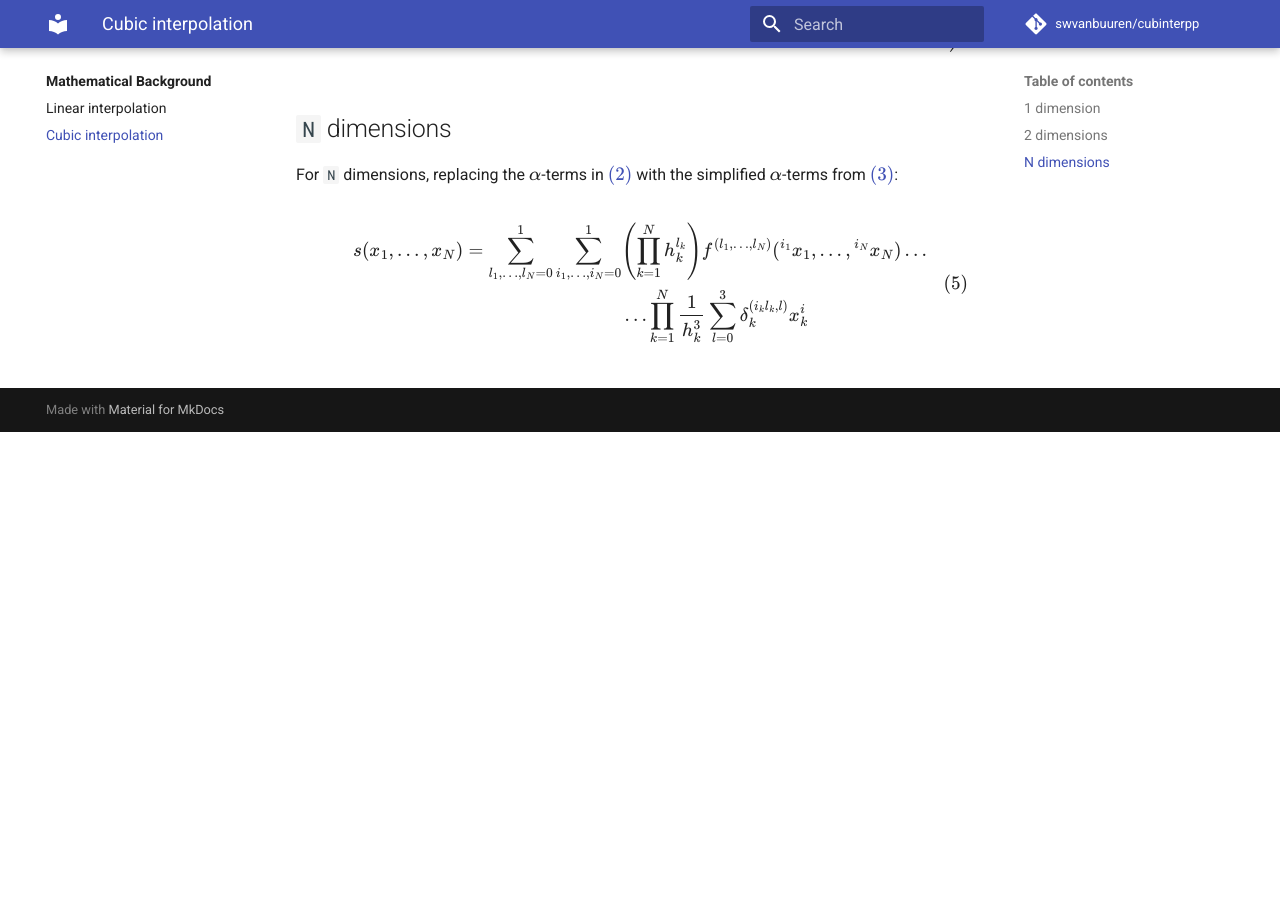
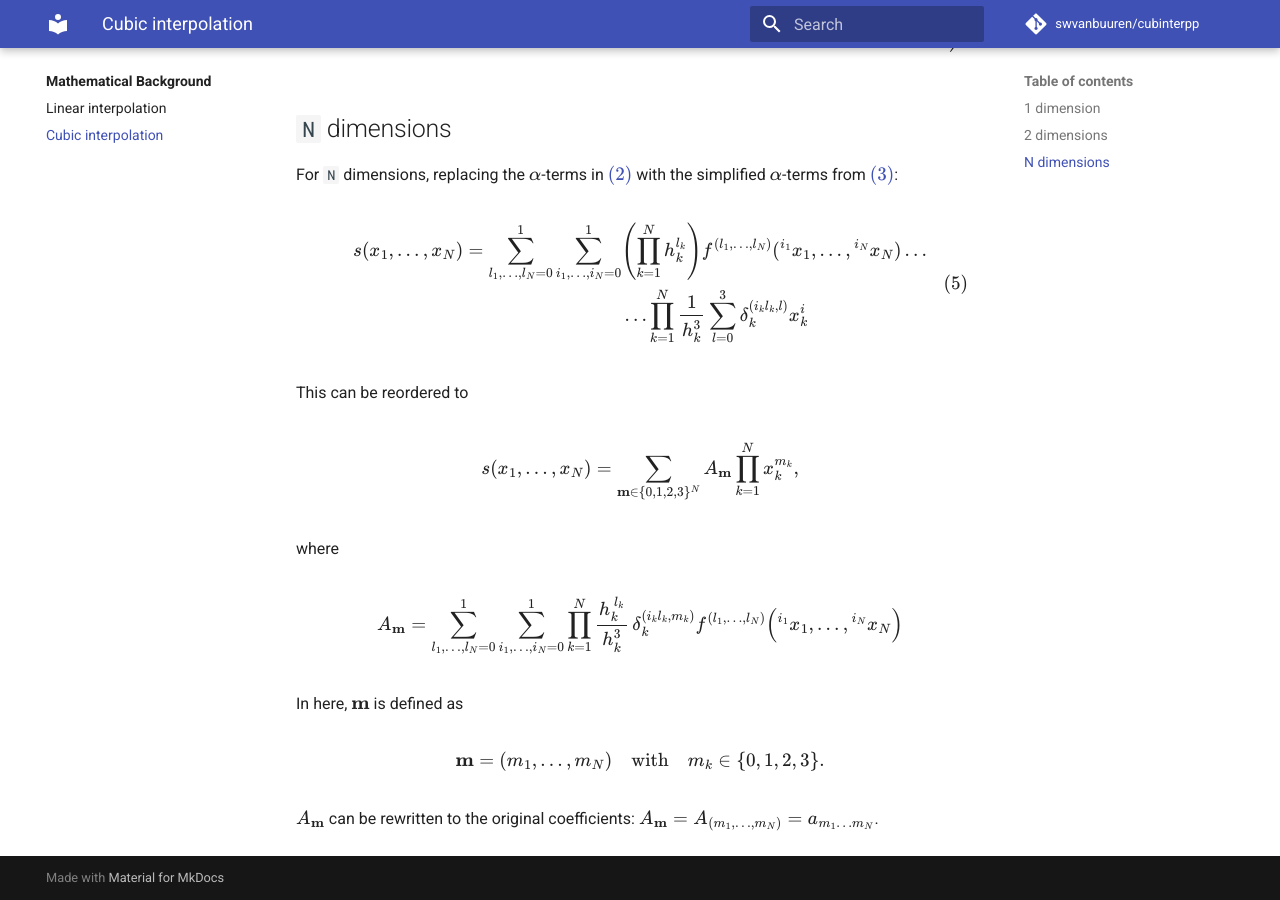
Before and after one commit to swvanbuuren/cubinterpp, an MkDocs documentation site: the page built from docs/theory/cubic.md, in a window 1280 px wide and 900 px high, scrolled down 3576 px. Built offline with MkDocs 1.6.1 and Material for MkDocs 9.7.7, drawn with Linux system fonts in a browser that asks for light colours; comment, search, counter and statistics services are not loaded; before the commit the page ends 4008 px from its top, so only the background shows below that.

Commit message:
docs: Finish cubic interpolation section
Signed-off-by: Sietze van Buuren <s.van.buuren@gmail.com>

```diff
--- a/docs/theory/cubic.md
+++ b/docs/theory/cubic.md
@@ -5,7 +5,7 @@ given interal $\bar x \in [0, 1]^N$ we're looking for the values
 $a_{i_1,\dots,i_N}$ in the following function
 
 $$
-s(\bar x_1,\dots,\bar x_N) = \sum_{i_1,\dots,i_N=0}^3 \bar a_{i_1,\dots,i_N}\prod_{k=0}^N\bar x_{k}^{i_k}
+s(\bar x_1,\dots,\bar x_N) = \sum_{i_1,\dots,i_N=0}^3 \bar a_{i_1 \dots i_N}\prod_{k=0}^N\bar x_{k}^{i_k}
 $$
 
 Expressing $s(\bar x_1,\dots,\bar x_N)$ in terms of $f(\bar x_1,\dots,\bar x_N)$
@@ -35,10 +35,10 @@ using $f(\bar x)$ and $f'(\bar x)$ respectively.
 Analogue to linear interpolation, $\eqref{eq:s_normalized}$ is also rewritten to its non-normalized version:
 
 $$
-s(x_1,\dots,x_N) = \sum_{i_1,\dots,i_N=0}^3 a_{i_1,\dots,i_N}\prod_{k=0}^N x_{k}^{i_k}
+s(x_1,\dots,x_N) = \sum_{i_1,\dots,i_N=0}^3 a_{i_1 \dots i_N}\prod_{k=0}^N x_{k}^{i_k}
 $$
 
-in which we're looking for expressions for the coefficients $a_{i_1,\dots,i_N}$.
+in which we're looking for expressions for the coefficients $a_{i_1 \dots i_N}$.
 By substututing $\bar x_k = (x_k - {}^0x_k)/h_k$ (where $h_k={}^1x_k-{}^0x_k$)
 into $\eqref{eq:s_normalized}$ we obtain
 
@@ -83,7 +83,7 @@ $$
 $$
 
 The following sections show how to employ $\eqref{eq:s_non_normalized}$ to
-obtain expressions for the coefficients $a_{i_1,\dots,i_N}$ for `1`, `2` and `N`
+obtain expressions for the coefficients $a_{i_1 \dots i_N}$ for `1`, `2` and `N`
 dimensions.
 
 ## `1` dimension
@@ -191,3 +191,27 @@ s(x_1,\dots,x_N) = \sum_{l_1,\dots,l_N=0}^1 \sum_{i_1,\dots,i_N=0}^1 &
 \end{split}
 \end{equation}
 $$
+
+This can be reordered to
+
+$$
+s(x_1,\dots,x_N) = \sum_{\mathbf{m}\in\{0,1,2,3\}^N} A_{\textbf{m}}\prod_{k=1}^N
+x_k^{m_k},
+$$
+
+where
+
+$$
+A_{\textbf{m}} = \sum_{l_1,\dots,l_N=0}^1\sum_{i_1,\dots,i_N=0}^1
+\prod_{k=1}^N \frac{h_k^{\,l_k}}{h_k^3}\,\delta_k^{(i_kl_k,m_k)}
+f^{(l_1,\dots,l_N)}\Bigl({}^{i_1}x_1,\dots,{}^{i_N}x_N\Bigr)
+$$
+
+In here, $\textbf{m}$ is defined as
+
+$$
+\mathbf{m}=(m_1,\dots,m_N) \quad \text{with} \quad m_k\in\{0,1,2,3\}.
+$$
+
+$A_\textbf{m}$ can be rewritten to the original coefficients: $A_\textbf{m} =
+A_{(m_1,\dots,m_N)} = a_{m_1 \dots m_N}$.
```
Also changed, not shown: docs/theory/linear.md (+4 -4 lines).
